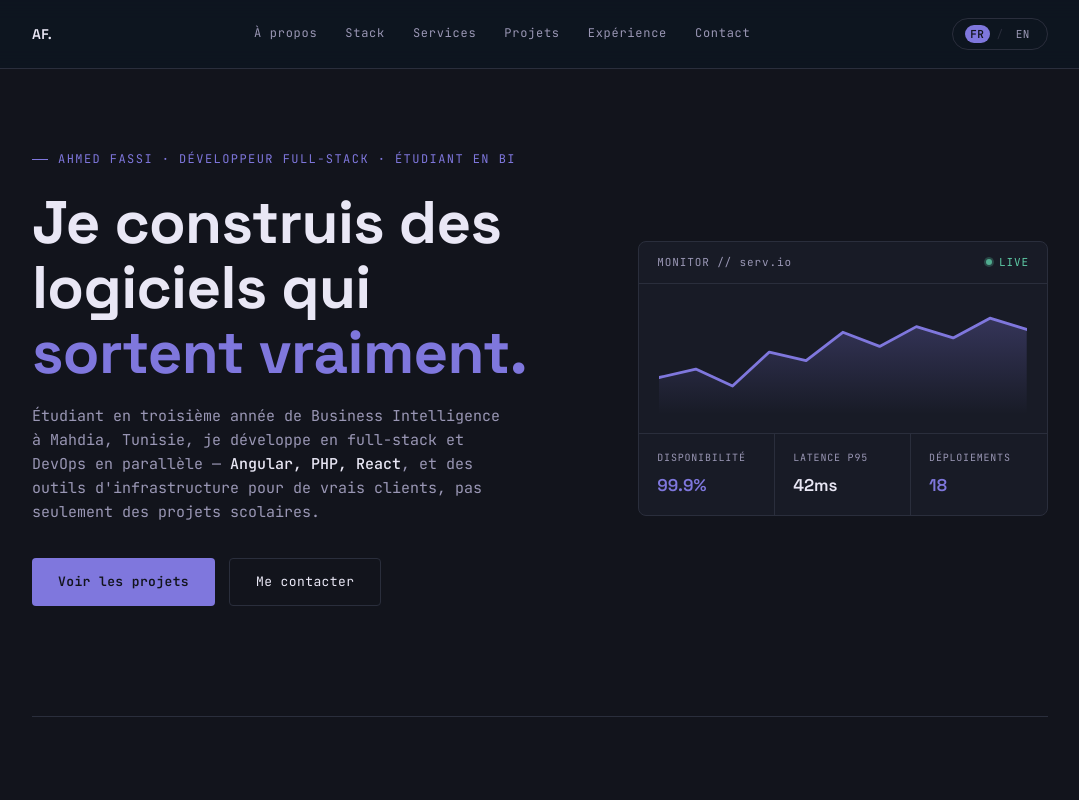
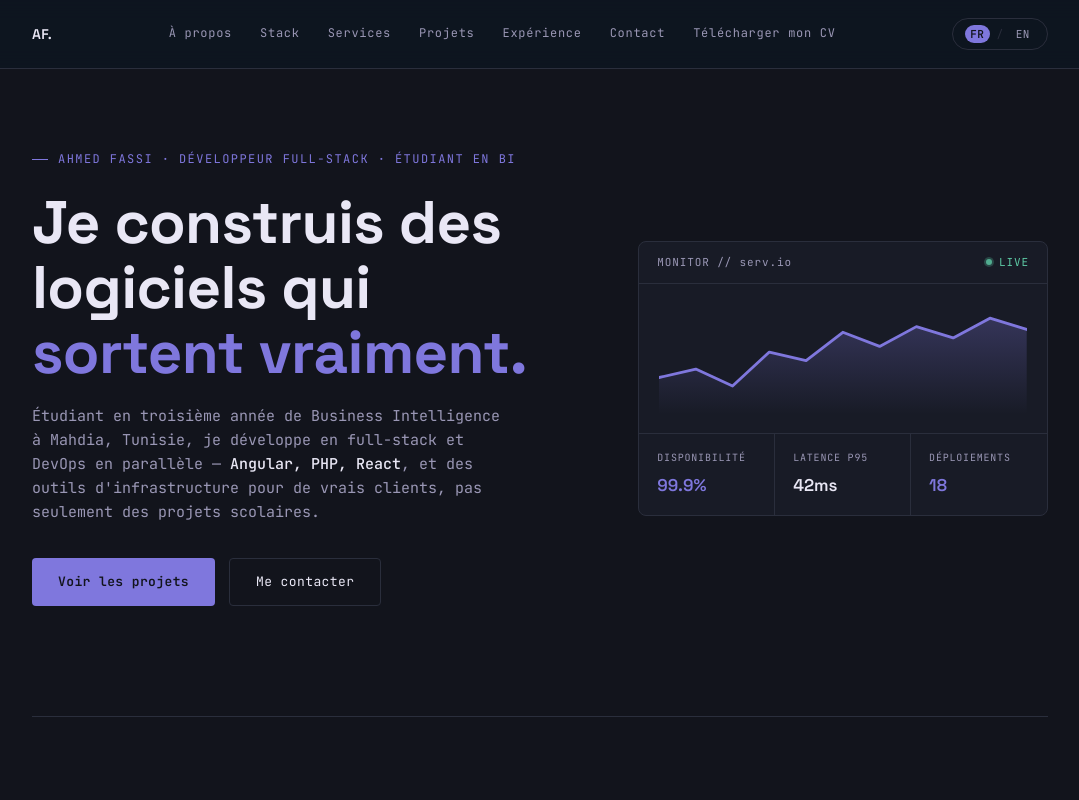
Before and after one commit to ahmedfassi/portfolio, a website: page index.html in a window 1280 px wide. Shown: the top 800 px of the page, without its empty margins (100-1179 px from the left). Drawn offline with Linux system fonts and the light colour scheme.

```diff
--- a/index.html
+++ b/index.html
@@ -280,6 +280,7 @@
       <a href="#work" data-i18n="nav-work">Work</a>
       <a href="#log" data-i18n="nav-log">Experience</a>
       <a href="#contact" data-i18n="nav-contact">Contact</a>
+      <a href="Ahmed Fassi.pdf" download="CV-Ahmed-Fassi.pdf" data-i18n="nav-cv">Download CV</a>
     </div>
     <button class="lang-toggle" id="lang-toggle" aria-label="Switch language">
       <span id="lang-fr">FR</span><span style="color:var(--line);">/</span><span id="lang-en" class="active">EN</span>
@@ -602,6 +603,7 @@
       'nav-work': 'Projets',
       'nav-log': 'Expérience',
       'nav-contact': 'Contact',
+      'nav-cv': 'Télécharger mon CV',
       'nav-badge': 'DISPONIBLE EN FREELANCE',
       'hero-eyebrow': 'Ahmed Fassi · Développeur Full-Stack · Étudiant en BI',
       'hero-title': 'Je construis des logiciels qui <span class="accent">sortent vraiment.</span>',
```
Also changed, not shown: 1 other file.
